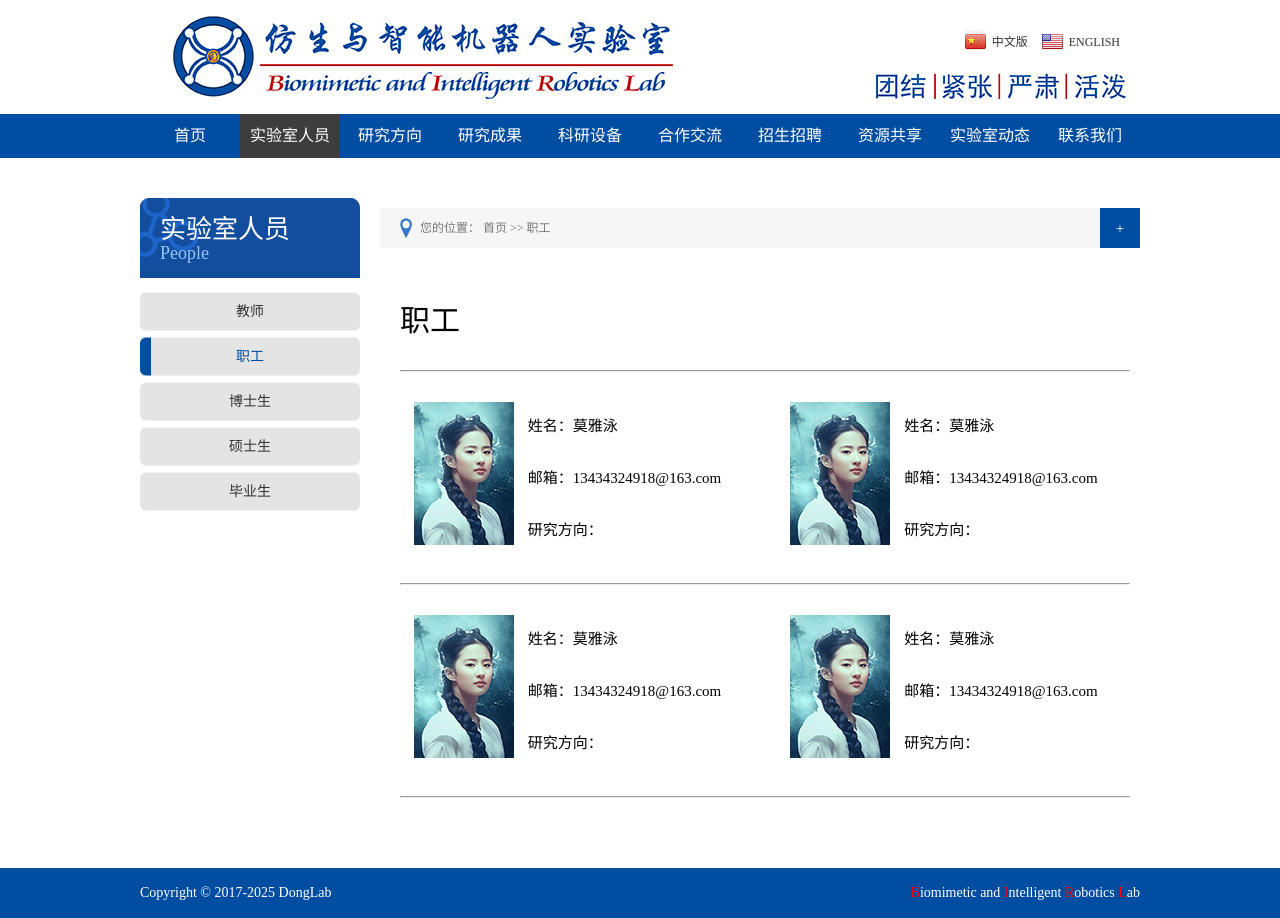
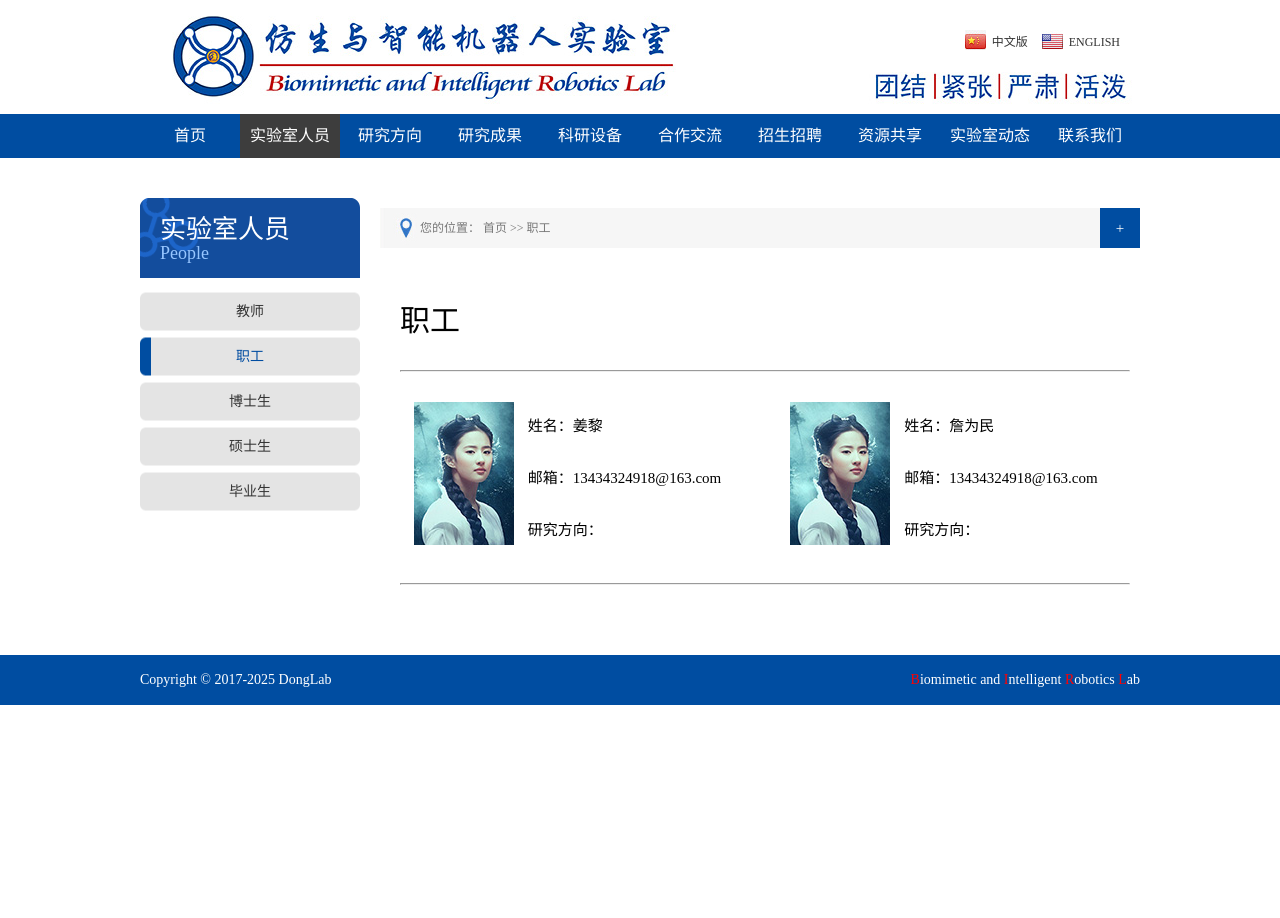
Before and after one commit to zhanweimin2021/zhanweimin2021.github.io, a Jekyll site: the page built from pages/staff.html, in a window 1280 px wide. Built offline with Jekyll 4.4.1, drawn with Linux system fonts in a browser that asks for light colours.

Commit message:
Update staff.html

```diff
--- a/pages/staff.html
+++ b/pages/staff.html
@@ -17,20 +17,10 @@ description: 职工
       <table style="margin-top:30px;margin-bottom:30px">
         <tr>
           <td width="120"><p align="center"><img src="/images/staff/moyayong.jpg"></p></td>
-          <td width="235"><p>姓名：莫雅泳</p><br><p>邮箱：13434324918@163.com</p><br><p>研究方向：</p></td>
+          <td width="235"><p>姓名：姜黎</p><br><p>邮箱：13434324918@163.com</p><br><p>研究方向：</p></td>
           <td width="20"></td>
           <td width="120"><p align="center"><img src="/images/staff/moyayong.jpg"></p></td>
-          <td width="235"><p>姓名：莫雅泳</p><br><p>邮箱：13434324918@163.com</p><br><p>研究方向：</p></td>
-        </tr>
-      </table>
-      <hr>
-      <table style="margin-top:30px;margin-bottom:30px">
-        <tr>
-          <td width="120"><p align="center"><img src="/images/staff/moyayong.jpg"></p></td>
-          <td width="235"><p>姓名：莫雅泳</p><br><p>邮箱：13434324918@163.com</p><br><p>研究方向：</p></td>
-          <td width="20"></td>
-          <td width="120"><p align="center"><img src="/images/staff/moyayong.jpg"></p></td>
-          <td width="235"><p>姓名：莫雅泳</p><br><p>邮箱：13434324918@163.com</p><br><p>研究方向：</p></td>
+          <td width="235"><p>姓名：詹为民</p><br><p>邮箱：13434324918@163.com</p><br><p>研究方向：</p></td>
         </tr>
       </table>
       <hr>
```
